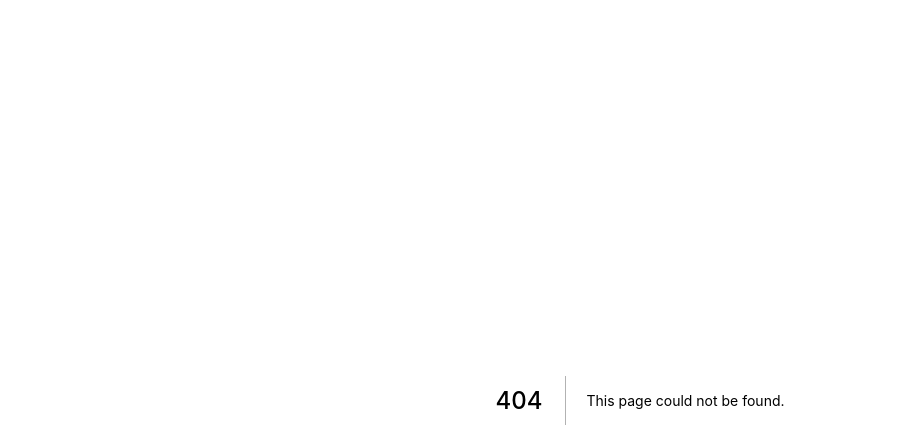
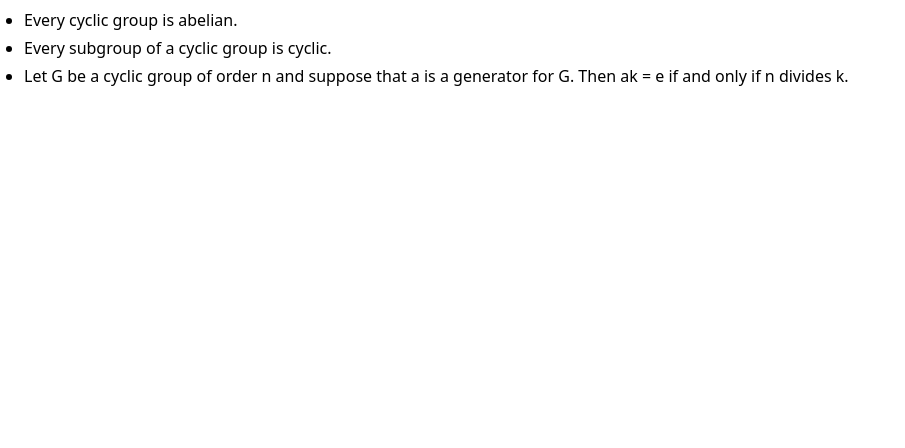
Before and after one commit to jinh0/jinho.xyz, a Next.js app: page /writings/groups in a window 1280 px wide. Before the commit this address had no page. Shown: the top 448 px of the page, without its empty margins (0-905 px from the left). Built offline with nearby package versions, Linux system fonts and the light colour scheme.

Commit message:
feat: add writings section

```diff
--- a/components/GoBack.tsx
+++ b/components/GoBack.tsx
@@ -3,7 +3,7 @@ import Link from 'next/link'
 const GoBack = () => {
   return (
     <Link href="/">
-      <p className="flex flex-row items-center font-semibold cursor-pointer hover:bg-bg1 rounded-lg transition w-fit -translate-x-3 px-3 py-2">
+      <p className="flex flex-row items-center font-medium cursor-pointer hover:bg-bg1 rounded-lg transition w-fit -translate-x-3 px-3 py-2">
         <svg
           xmlns="http://www.w3.org/2000/svg"
           fill="none"
--- /dev/null
+++ b/pages/writings/groups.mdx
@@ -0,0 +1,3 @@
+- Every cyclic group is abelian.
+- Every subgroup of a cyclic group is cyclic.
+- Let G be a cyclic group of order n and suppose that a is a generator for G. Then ak = e if and only if n divides k.
```
